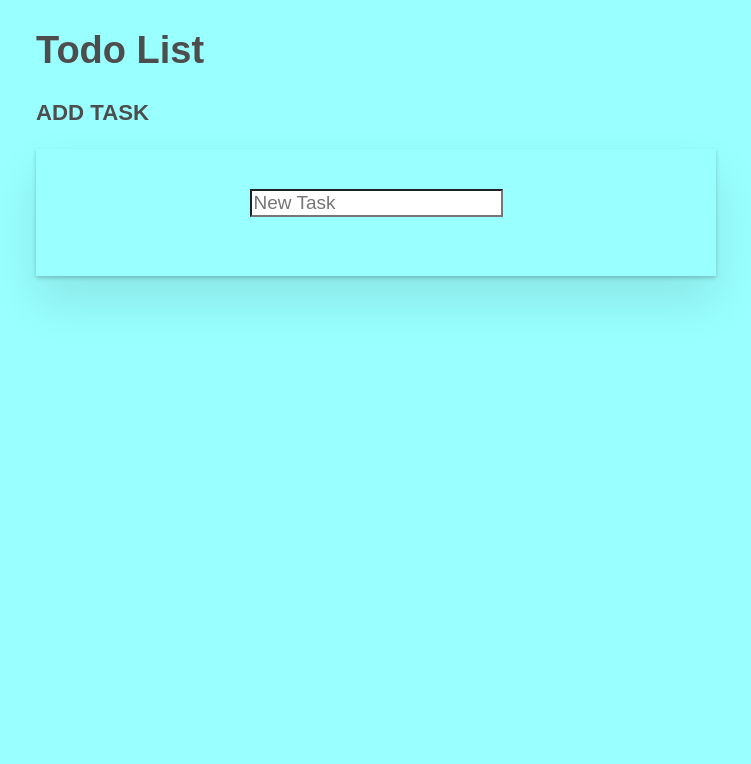
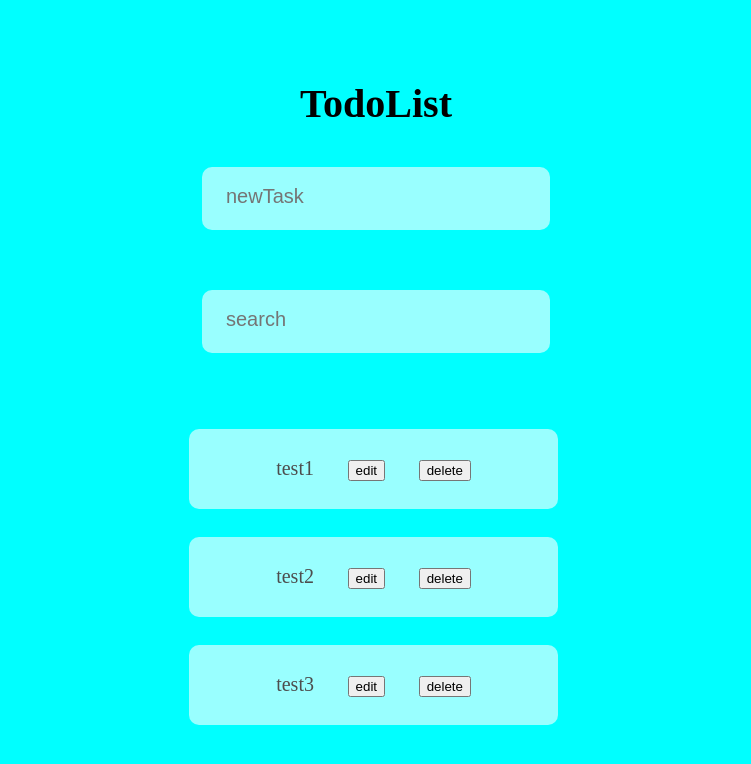
Before and after one commit to opatu07/react-todo, a React (Vite) app: page / in a window 1280 px wide. Shown: the top 764 px of the page, without its empty margins (264-1015 px from the left). Built offline with nearby package versions, Linux system fonts and the light colour scheme.

Commit message:
主機能の実装

```diff
--- a/src/App.jsx
+++ b/src/App.jsx
@@ -1,45 +1,124 @@
-import { useState } from "react";
+import { useState, useEffect } from "react";
+import { INIT_TODO_LIST, INIT_UNIQUE_ID } from "./dummy/initial-data";
 
 function App() {
-  const [todo, setTodo] = useState("");
-  const [list, setList] = useState([]);
+  const [list, setList] = useState(INIT_TODO_LIST);
+  const [originalList, setOriginalList] = useState(INIT_TODO_LIST);
+  const [counter, setCounter] = useState(INIT_UNIQUE_ID);
+  const [todo, setTodo] = useState({ id: counter, title: "" });
+  const [searchTerm, setSearchTerm] = useState("");
 
   function createTodo(event) {
-    setTodo(event.target.value);
+    setTodo({ ...todo, id: counter, title: event.target.value });
   }
 
   function addTodo(event) {
     event.preventDefault();
-    if (todo.trim() !== "") {
-      setList([...list, todo]);
-      setTodo("");
+    if (todo.title.trim() !== "") {
+      const newCounter = counter + 1;
+      const newTodo = { ...todo, id: newCounter, isEditing: false };
+      setList([...list, newTodo]);
+      setOriginalList([...originalList, newTodo]);
+      setCounter(newCounter);
     }
+    setTodo({ id: "", title: "" });
   }
 
-  function editTodo(id) {
-    const editedTodo = list.find((index) => index === id);
-    setTodo(editedTodo);
+  useEffect(() => {
+    console.log("Updated list:", JSON.stringify(list, null, 2));
+    console.log("Updated originalList:", JSON.stringify(originalList, null, 2));
+  }, [list, originalList]);
+
+  function editTodo(id, newTitle) {
+    const editedTodo = list.map((item) => {
+      if (id === item.id) {
+        return { ...item, title: newTitle, isEditing: false }; // 新しいタイトルと編集終了状態を保存
+      }
+      return item;
+    });
+    setList(editedTodo);
+  }
+
+  function toggleEdit(id) {
+    const updatedList = list.map((item) => {
+      if (id === item.id) {
+        return { ...item, isEditing: !item.isEditing }; // 編集状態を切り替え
+      }
+      return item;
+    });
+    setList(updatedList);
+  }
+
+  function deleteTodo(id) {
+    const remainingTasks = list.filter((item) => id !== item.id);
+    setList(remainingTasks);
+  }
+
+  function searchList(searchTerm) {
+    setSearchTerm(searchTerm);
+    const filteredList = originalList.filter((item) =>
+      item.title.toLowerCase().includes(searchTerm.toLowerCase())
+    );
+    setList(filteredList);
   }
 
   return (
     <>
       <div className="title">
-        <h1>Todo List</h1>
-      </div>
-
-      <div className="add-title">
-        <h3>ADD TASK</h3>
+        <h1>TodoList</h1>
       </div>
 
       <div className="todoapp">
         <form onSubmit={addTodo}>
-          <input type="text" value={todo} onChange={createTodo} placeholder="New Task" />
+          <input
+            type="text"
+            value={todo.title}
+            onChange={createTodo}
+            placeholder="newTask"
+          />
         </form>
+        <input
+          type="text"
+          placeholder="search"
+          value={searchTerm}
+          onChange={(e) => searchList(e.target.value)}
+        />
         <ul>
-          {list.map((item, index) => (
-            <li key={index}>
-              {item}
-              <button onClick={() => editTodo(index)}>Edit</button>
+          {list.map((item) => (
+            <li key={item.id}>
+              {item.isEditing ? (
+                <form
+                  onSubmit={(e) => {
+                    e.preventDefault();
+                    editTodo(item.id, item.title);
+                  }}
+                >
+                  <input
+                    className="edit-input"
+                    type="text"
+                    value={item.title}
+                    onChange={(e) =>
+                      setList(
+                        list.map((task) =>
+                          task.id === item.id
+                            ? { ...task, title: e.target.value }
+                            : task
+                        )
+                      )
+                    }
+                  />
+                  <div className="button-wrapper">
+                    <button type="submit">store</button>
+                    <button onClick={() => toggleEdit(item.id)}>cancel</button>
+                  </div>
+                </form>
+              ) : (
+                <>
+                  {item.title}
+                  <button onClick={() => toggleEdit(item.id)}>edit</button>
+                  <button onClick={() => deleteTodo(item.id)}>delete</button>
+                </>
+              )}
             </li>
           ))}
         </ul>
@@ -47,4 +126,5 @@ function App() {
     </>
   );
 }
+
 export default App;
--- /dev/null
+++ b/src/components/Label.jsx
@@ -0,0 +1,5 @@
+function Label({ props }) {
+    return <label>{props}</label>
+}
+
+export default Label;
--- /dev/null
+++ b/src/dummy/initial-data.js
@@ -0,0 +1,19 @@
+export const INIT_TODO_LIST = [
+    {
+        id: 1,
+        title: "test1",
+        isEditing: false,
+    },
+    {
+        id: 2,
+        title: "test2",
+        isEditing: false,
+    },
+    {
+        id: 3,
+        title: "test3",
+        isEditing: false,
+    },
+];
+
+export const INIT_UNIQUE_ID = INIT_TODO_LIST.length;
--- a/src/index.css
+++ b/src/index.css
@@ -1,297 +1,59 @@
-/* リセット */
-*,
-*::before,
-*::after {
-  box-sizing: border-box;
+.todoapp {
+  text-align:center;
 }
-*:focus-visible {
-  outline: 3px dashed #228bec;
-  outline-offset: 0;
+
+.title {
+  margin: 80px 0 40px 0;
+  text-align:center;
+  color:rgb(0, 0, 0);
+  font-size: 20px;
 }
-html {
-  font: 62.5% / 1.15 sans-serif;
+
+body {
+  font:'Helvetica Neue', Helvetica, Arial, sans-serif;
+  background: aqua;
+  color: #4d4d4d;
+  min-width: 230px;
+  max-width: 600px;
+  margin: 0 auto;
+  font-weight: 300;
 }
-h1,
-h2 {
-  margin-bottom: 0;
+
+input {
+  width:50%;
+  line-height: 1;
+  padding: 4% 4%;
+  margin-bottom: 10%;
+  border-radius: 10px;
+  background-color: #99ffff;
+  border: none;
 }
-ul {
+
+input::placeholder {
+  font-size: 20px;
+ }
+
+li {
   list-style: none;
-  padding: 0;
+  padding: 5% 3%;
+  background-color: #99ffff;
+  border-radius: 10px;
+  margin-bottom: 5%;
+  width: 60%;
+  margin-left: 13%;
+  font-size: 20px;
 }
+
+.edit-input {
+  padding: 20px;
+  border:#4d4d4d;
+}
+
 button {
-  -moz-osx-font-smoothing: inherit;
-  -webkit-font-smoothing: inherit;
-  appearance: none;
-  background: transparent;
-  border: none;
-  color: inherit;
-  font: inherit;
-  line-height: normal;
-  margin: 0;
-  overflow: visible;
-  padding: 0;
-  width: auto;
+  margin-left: 10%;
 }
-button::-moz-focus-inner {
-  border: 0;
+
+.button-wrapper {
+  display: flex;
+  justify-content: center;
 }
-button,
-input,
-optgroup,
-select,
-textarea {
-  font-family: inherit;
-  font-size: 100%;
-  line-height: 1.15;
-  margin: 0;
-}
-button,
-input {
-  overflow: visible;
-}
-input[type="text"] {
-  border-radius: 0;
-}
-body {
-  background-color: #99ffff;
-  color: #4d4d4d;
-  font:
-    1.6rem/1.25 Arial,
-    sans-serif;
-  margin: 0 auto;
-  max-width: 68rem;
-  width: 100%;
-}
-@media screen and (min-width: 620px) {
-  body {
-    font-size: 1.9rem;
-    line-height: 1.31579;
-  }
-}
-/* リセット終了 */
-/* グローバルスタイル */
-.form-group > input[type="text"] {
-  display: inline-block;
-  margin-top: 0.4rem;
-}
-.btn {
-  border: 0.2rem solid #4d4d4d;
-  cursor: pointer;
-  padding: 0.8rem 1rem 0.7rem;
-  text-transform: capitalize;
-}
-.btn.toggle-btn {
-  border-color: #d3d3d3;
-  border-width: 1px;
-}
-.btn.toggle-btn[aria-pressed="true"] {
-  border-color: #4d4d4d;
-  text-decoration: underline;
-}
-.btn__danger {
-  background-color: #ca3c3c;
-  border-color: #bd2130;
-  color: #fff;
-}
-.btn__filter {
-  border-color: lightgrey;
-}
-.btn__primary {
-  background-color: #000;
-  color: #fff;
-}
-.btn-group {
-  display: flex;
-  justify-content: space-between;
-}
-.btn-group > * {
-  flex: 1 1 49%;
-}
-.btn-group > * + * {
-  margin-left: 0.8rem;
-}
-.label-wrapper {
-  flex: 0 0 100%;
-  margin: 0;
-  text-align: center;
-}
-.visually-hidden {
-  clip: rect(1px 1px 1px 1px);
-  clip: rect(1px, 1px, 1px, 1px);
-  height: 1px;
-  overflow: hidden;
-  position: absolute !important;
-  white-space: nowrap;
-  width: 1px;
-}
-[class*="stack"] > * {
-  margin-bottom: 0;
-  margin-top: 0;
-}
-.stack-small > * + * {
-  margin-top: 1.25rem;
-}
-.stack-large > * + * {
-  margin-top: 2.5rem;
-}
-@media screen and (min-width: 550px) {
-  .stack-small > * + * {
-    margin-top: 1.4rem;
-  }
-  .stack-large > * + * {
-    margin-top: 2.8rem;
-  }
-}
-.stack-exception {
-  margin-top: 1.2rem;
-}
-/* グローバルスタイル終了 */
-/* アプリスタイル全般 */
-.todoapp {
-  background: #99ffff;
-  box-shadow:
-    0 2px 4px 0 rgb(0 0 0 / 20%),
-    0 2.5rem 5rem 0 rgb(0 0 0 / 10%);
-  margin: 2rem 0 4rem 0;
-  padding: 1rem;
-  position: relative;
-  text-align: center;
-}
-@media screen and (min-width: 550px) {
-  .todoapp {
-    padding: 4rem;
-  }
-}
-.todoapp > * {
-  margin-left: auto;
-  margin-right: auto;
-  max-width: 50rem;
-}
-.todoapp > form {
-  max-width: 100%;
-}
-.todoapp > h1 {
-  display: block;
-  margin: 0;
-  margin-bottom: 1rem;
-  max-width: 100%;
-  text-align: center;
-}
-.label__lg {
-  line-height: 1.01567;
-  font-weight: 300;
-  margin-bottom: 1rem;
-  padding: 0.8rem;
-  text-align: center;
-}
-.input__lg {
-  border: 2px solid #000;
-  padding: 2rem;
-}
-.input__lg:focus-visible {
-  border-color: #4d4d4d;
-  box-shadow: inset 0 0 0 2px;
-}
-[class*="__lg"] {
-  display: inline-block;
-  font-size: 1.9rem;
-  width: 80%;
-}
-[class*="__lg"]:not(:last-child) {
-  margin-bottom: 1rem;
-}
-@media screen and (min-width: 620px) {
-  [class*="__lg"] {
-    font-size: 2.4rem;
-  }
-}
-/* アプリの全般的なスタイル終了 */
-/* Todo アイテムのスタイル */
-.todo {
-  display: flex;
-  flex-direction: row;
-  flex-wrap: wrap;
-}
-.todo > * {
-  flex: 0 0 100%;
-}
-.todo-text {
-  border: 2px solid #565656;
-  min-height: 4.4rem;
-  padding: 0.4rem 0.8rem;
-  width: 100%;
-}
-.todo-text:focus-visible {
-  box-shadow: inset 0 0 0 2px;
-}
-/* todo アイテムのスタイル終了 */
-/* チェックボックスのスタイル */
-.c-cb {
-  -webkit-font-smoothing: antialiased;
-  box-sizing: border-box;
-  clear: left;
-  display: block;
-  font-family: Arial, sans-serif;
-  font-size: 1.6rem;
-  font-weight: 400;
-  line-height: 1.25;
-  min-height: 44px;
-  padding-left: 40px;
-  position: relative;
-}
-.c-cb > label::before,
-.c-cb > input[type="checkbox"] {
-  box-sizing: border-box;
-  height: 44px;
-  left: -2px;
-  top: -2px;
-  width: 44px;
-}
-.c-cb > input[type="checkbox"] {
-  -webkit-font-smoothing: antialiased;
-  cursor: pointer;
-  margin: 0;
-  opacity: 0;
-  position: absolute;
-  z-index: 1;
-}
-.c-cb > label {
-  cursor: pointer;
-  display: inline-block;
-  font-family: inherit;
-  font-size: inherit;
-  line-height: inherit;
-  margin-bottom: 0;
-  padding: 8px 15px 5px;
-  touch-action: manipulation;
-}
-.c-cb > label::before {
-  background: transparent;
-  border: 2px solid currentcolor;
-  content: "";
-  position: absolute;
-}
-.c-cb > input[type="checkbox"]:focus-visible + label::before {
-  border-width: 4px;
-  outline: 3px dashed #228bec;
-}
-.c-cb > label::after {
-  background: transparent;
-  border: solid;
-  border-width: 0 0 5px 5px;
-  border-top-color: transparent;
-  box-sizing: content-box;
-  content: "";
-  height: 7px;
-  left: 9px;
-  opacity: 0;
-  position: absolute;
-  top: 11px;
-  transform: rotate(-45deg);
-  width: 18px;
-}
-.c-cb > input[type="checkbox"]:checked + label::after {
-  opacity: 1;
-}
-/* チェックボックスのスタイル終了 */
--- a/src/main.jsx
+++ b/src/main.jsx
@@ -3,14 +3,6 @@ import { createRoot } from 'react-dom/client'
 import './index.css'
 import App from './App.jsx'
 
-const DATA = [
-  { id: "todo-0", name: "Eat", completed: "false" },
-  { id: "todo-1", name: "Sleep", completed: "false"},
-  { id: "todo-2", name: "Repeat", completed: "false"},
-];
-
 createRoot(document.getElementById('root')).render(
-  <StrictMode>
-    <App tasks={DATA} />
-  </StrictMode>,
+  <App />
 )
```
Also changed, not shown: src/components/SearchInput.jsx (added, +7 -0 lines), 2 other files (tests, documents, lock files or other folders).
